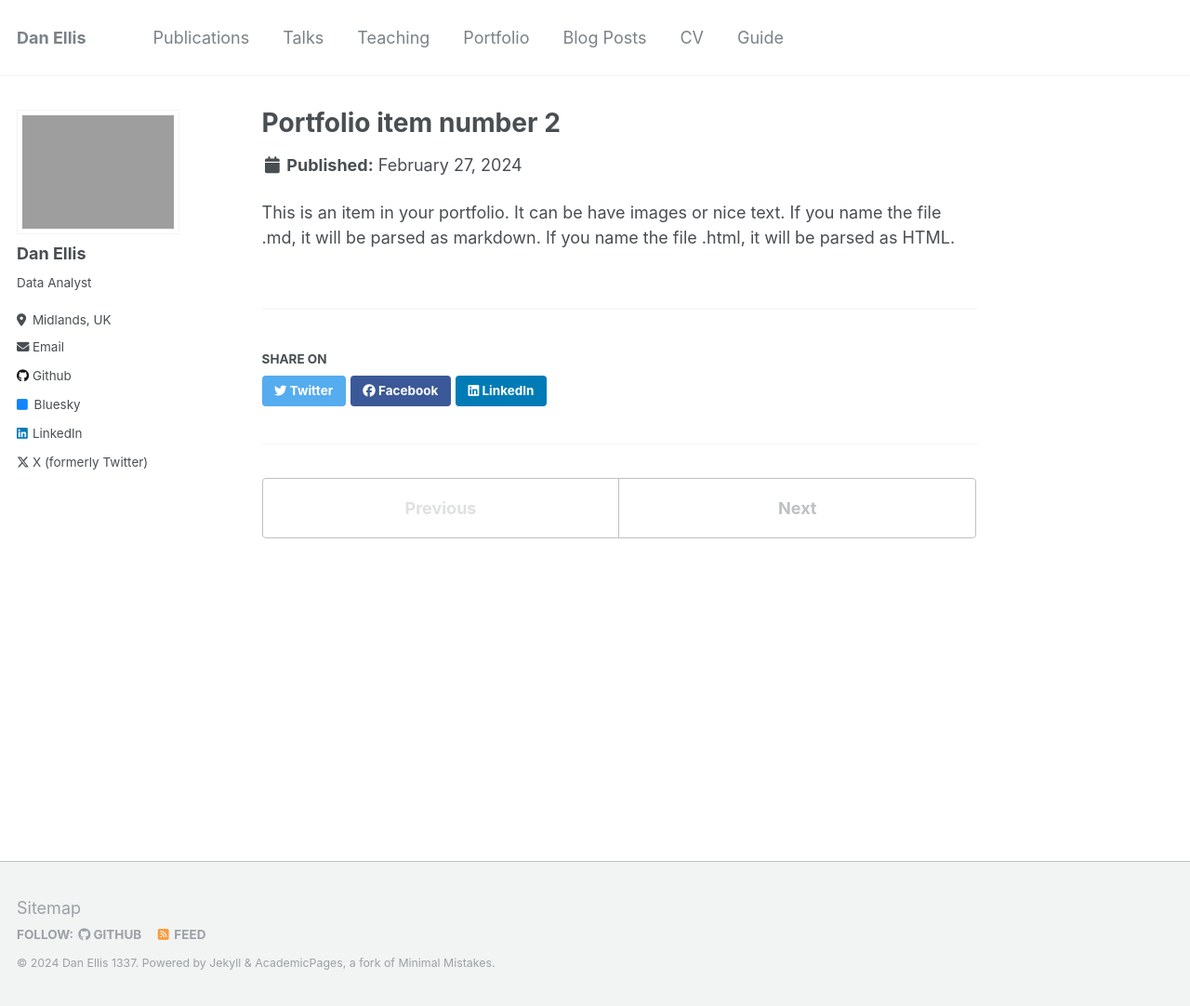
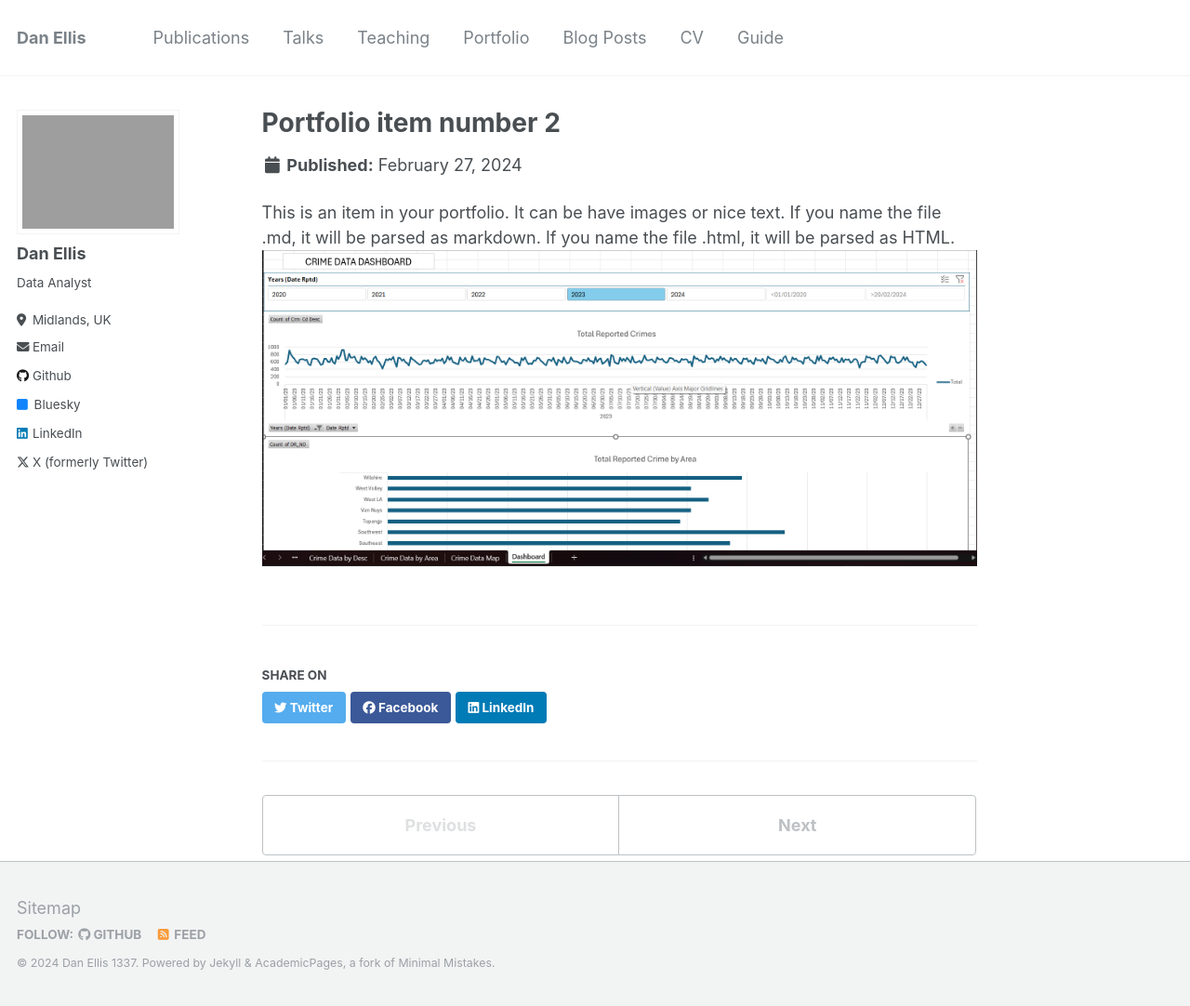
Before and after one commit to danellisprojects/danellisprojects.github.io, a Jekyll site: the page built from _portfolio/portfolio-998.html, in a window 1280 px wide and 1082 px high. Shown: the whole window at 93% size. Built offline with Jekyll 4.4.1, drawn with Linux system fonts in a browser that asks for light colours.

Commit message:
Update portfolio-998.html

```diff
--- a/_portfolio/portfolio-998.html
+++ b/_portfolio/portfolio-998.html
@@ -5,3 +5,5 @@ collection: portfolio
 ---
 
 This is an item in your portfolio. It can be have images or nice text. If you name the file .md, it will be parsed as markdown. If you name the file .html, it will be parsed as HTML.
+
+<img src='/images/crimedata2.png'>
```
